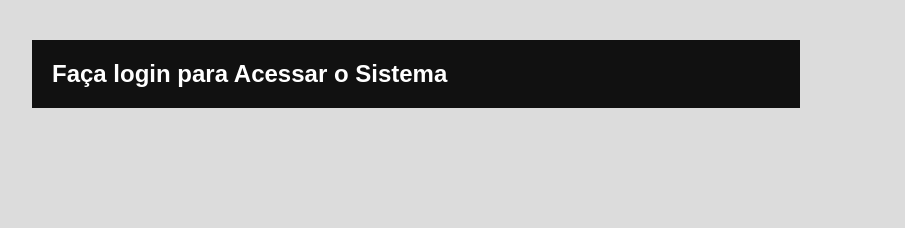
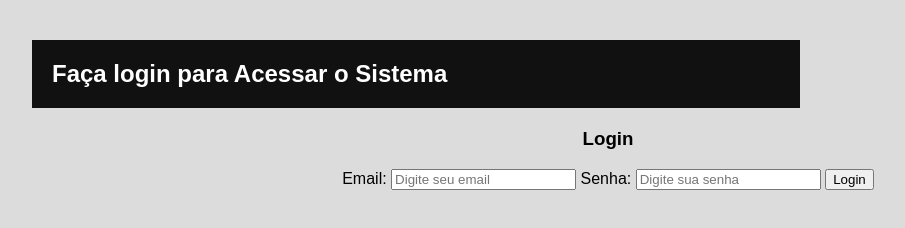
Before and after one commit to kurachix/Projeto-Login-CSS, a plain HTML site: page index.html in a window 1280 px wide. Shown: the whole page, without its empty margins (32-937 px from the left). Drawn offline with Linux system fonts and the light colour scheme.

Commit message:
Adição da tela de login

```diff
--- a/index.html
+++ b/index.html
@@ -10,6 +10,21 @@
 
     <div class="container">
   <h2>Faça login para Acessar o Sistema</h2>
+
+  <div class="login-box">
+  <h3>Login</h3>
+  <form>
+    <label for="email">Email:</label>
+    <input type="email" id="email" placeholder="Digite seu email">
+
+    <label for="senha">Senha:</label>
+    <input type="password" id="senha" placeholder="Digite sua senha">
+
+    <button type="submit">Login</button>
+  </form>
+</div>
+
+
 </div>
 
 
```
